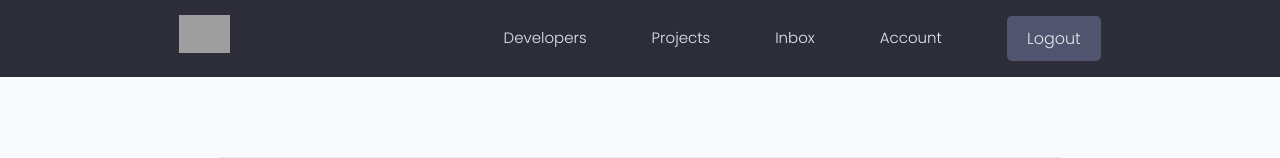
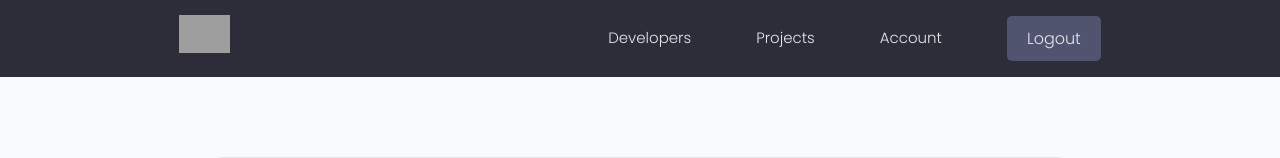
Before and after one commit to tdhung-03/tdhung03-devsearch, a Django app: page /projects/create-project in a window 1280 px wide. Shown: the top 158 px of the page. Run offline with Django 4.2, Linux system fonts and the light colour scheme; a user stored in the database is signed in; data comes from the database, SQL or seed files in the repository; some libraries are stand-ins or nearby versions; grey boxes are pictures that could not be loaded.

Commit message:
disable inbox feature

```diff
--- a/templates/navbar.html
+++ b/templates/navbar.html
@@ -17,7 +17,7 @@
 
 
                 {% if request.user.is_authenticated %}
-                <li class="header__menuItem"><a href="{% url 'inbox' %}">Inbox</a></li>
+<!--                <li class="header__menuItem"><a href="{% url 'inbox' %}">Inbox</a></li>-->
                 <li class="header__menuItem"><a href="{% url 'account' %}">Account</a></li>
                 <li class="header__menuItem"><a href="{% url 'logout' %}" class="btn btn--sub">Logout</a></li>
                 {% else %}
```
